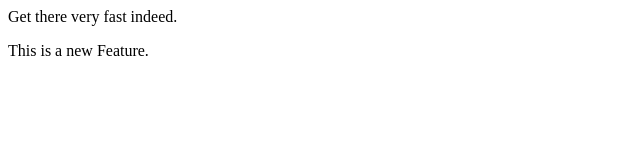
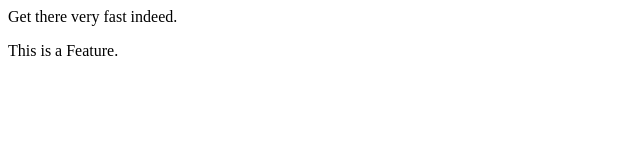
Before and after one commit to Sania-Muneer/First_001, a plain HTML site: page index.html in a window 1280 px wide. Shown: the full height of the page, 0-640 px from the left. Drawn offline with Linux system fonts and the light colour scheme.

Commit message:
Update index.html

```diff
--- a/index.html
+++ b/index.html
@@ -1,2 +1,2 @@
 <p>Get there very fast indeed.</p>
-<p>This is a new Feature.</p>
+<p>This is a Feature.</p>
```
